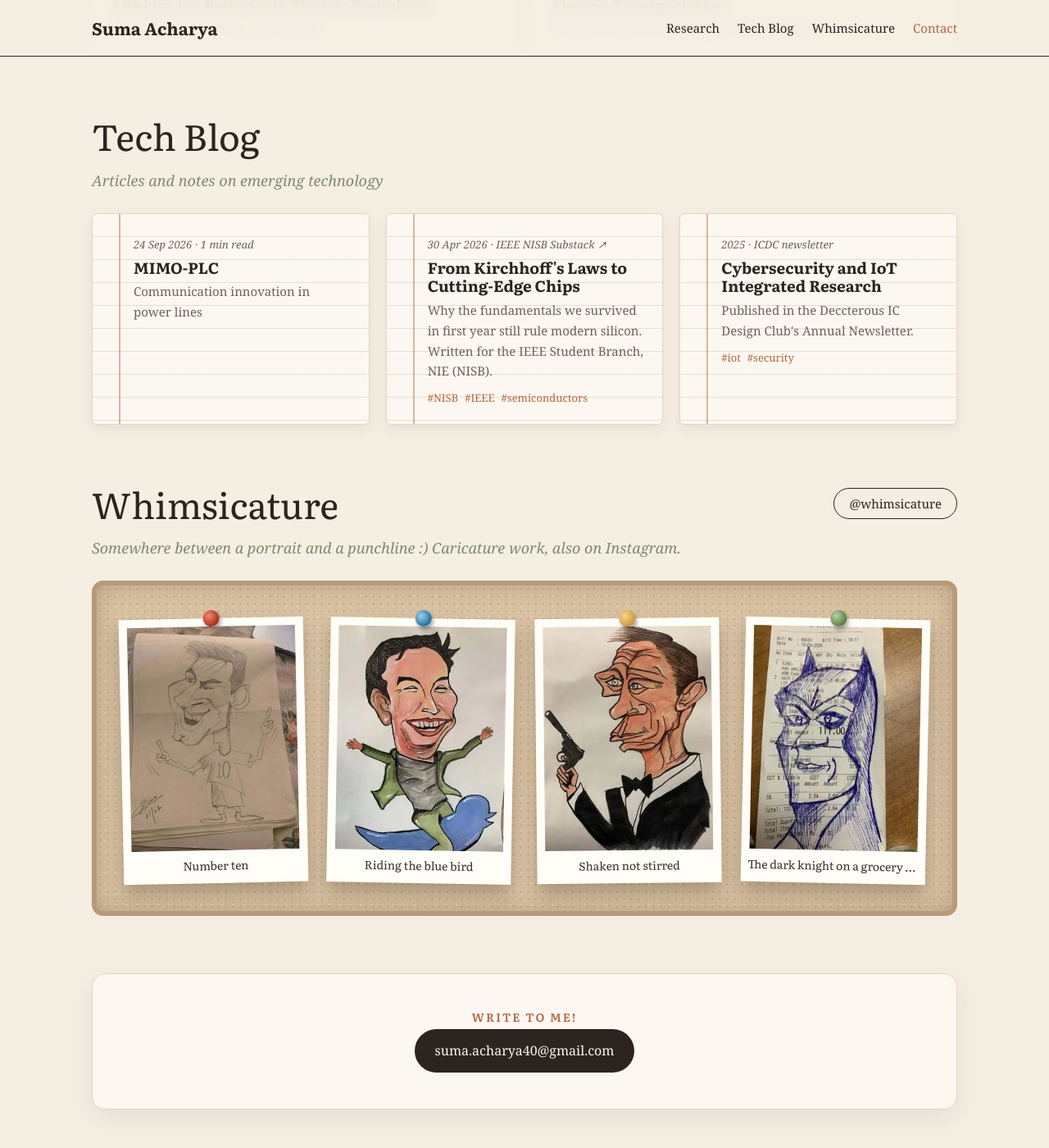
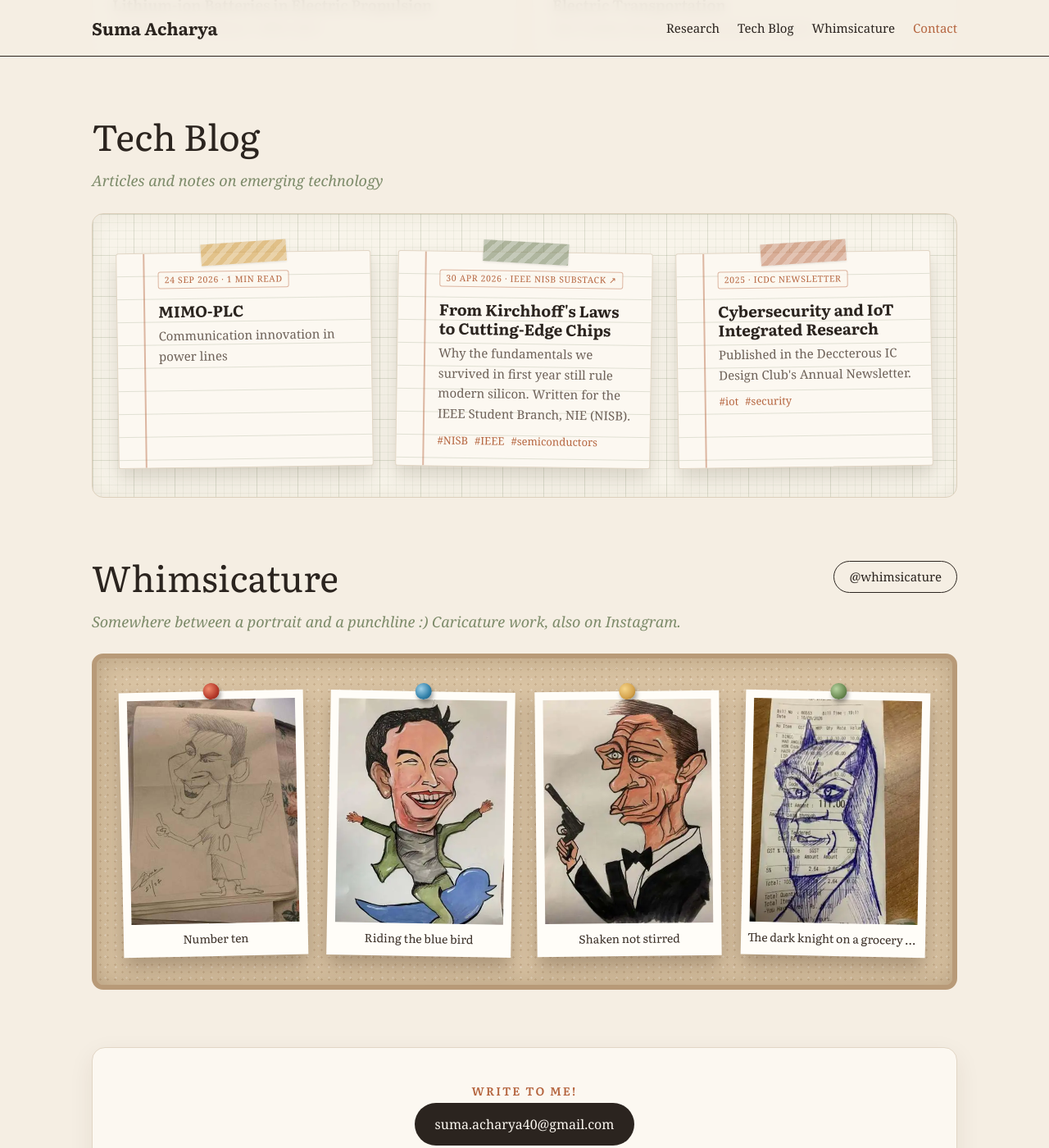
Before and after one commit to SumaAcharya/SumaAcharya.github.io, a Jekyll site: the page built from index.html, in a window 1280 px wide and 1400 px high, scrolled down 1102 px. Shown: the whole window at 82% size. Built offline with Jekyll 4.4.1, drawn with Linux system fonts in a browser that asks for light colours.

Commit message:
Add files via upload

```diff
--- a/assets/style.css
+++ b/assets/style.css
@@ -182,3 +182,22 @@ a.card:hover { transform: translateY(-4px); border-color: var(--ink); }
 /* professional pass */
 .badge { display: none; }
 .strip-track { animation: none !important; }
+
+/* tech blog: graph-paper desk with taped notes */
+.notes { gap: 42px 30px; padding: 46px 30px 36px; border-radius: 14px; border: 1px solid #dccfbb;
+  background-color: #f8f4ea;
+  background-image: linear-gradient(rgba(125, 139, 106, .16) 1px, transparent 1px), linear-gradient(90deg, rgba(125, 139, 106, .16) 1px, transparent 1px), linear-gradient(rgba(125, 139, 106, .07) 1px, transparent 1px), linear-gradient(90deg, rgba(125, 139, 106, .07) 1px, transparent 1px);
+  background-size: 50px 50px, 50px 50px, 10px 10px, 10px 10px;
+  box-shadow: inset 0 0 26px rgba(80, 60, 30, .08); }
+.notes .note-card { border-radius: 3px; box-shadow: 0 12px 22px rgba(50, 35, 15, .16); }
+.notes .note-card::before { content: ""; position: absolute; top: -13px; left: 50%; width: 104px; height: 26px; margin-left: -52px; z-index: 2;
+  background: repeating-linear-gradient(135deg, rgba(255, 255, 255, .28) 0 6px, transparent 6px 12px), rgba(212, 162, 76, .62);
+  box-shadow: 0 1px 3px rgba(0, 0, 0, .1); transform: rotate(-3deg); }
+.notes .note-card:nth-child(odd) { transform: rotate(-.8deg); }
+.notes .note-card:nth-child(even) { transform: rotate(.8deg); }
+.notes .note-card:nth-child(even)::before { background: repeating-linear-gradient(135deg, rgba(255, 255, 255, .28) 0 6px, transparent 6px 12px), rgba(125, 139, 106, .6); transform: rotate(2.5deg); }
+.notes .note-card:nth-child(3n)::before { background: repeating-linear-gradient(135deg, rgba(255, 255, 255, .28) 0 6px, transparent 6px 12px), rgba(181, 101, 63, .5); }
+.notes .note-card.in:hover { transform: rotate(0) translateY(-4px); z-index: 3; }
+.notes .note-card.reveal:not(.in) { opacity: 0; }
+.notes .note-card .date { display: inline-block; font-style: normal; font-size: 10.5px; letter-spacing: .06em; text-transform: uppercase; color: var(--accent); border: 1px solid rgba(181, 101, 63, .45); border-radius: 3px; padding: 1px 7px; margin-bottom: 4px; white-space: nowrap; max-width: 100%; overflow: hidden; text-overflow: ellipsis; background: rgba(252, 248, 241, .8); }
+@media (max-width: 520px) { .notes { padding: 36px 16px 26px; } }
```
